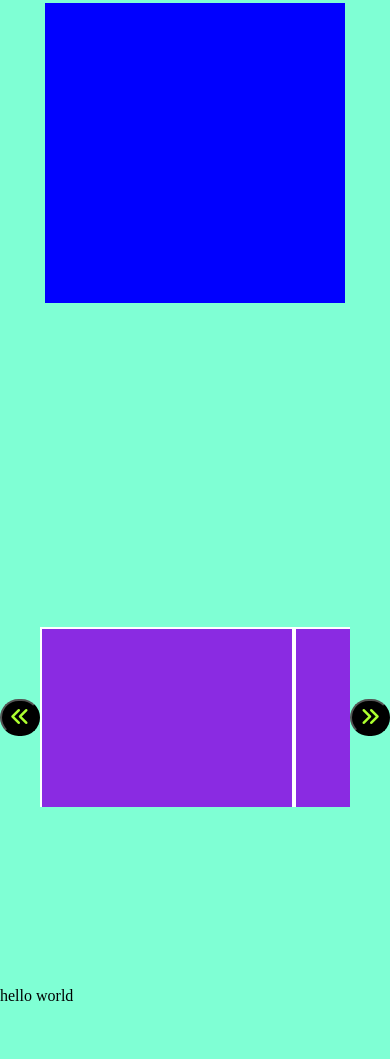
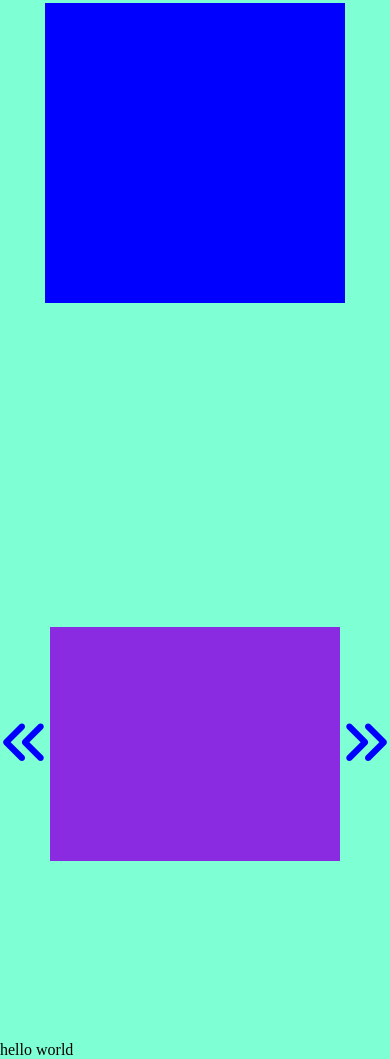
Before and after one commit to Dibendu21062000/horizontalslidebox.github.io, a plain HTML site: page index.html in a window 390 px wide. Shown: the part 375-1434 px from the top of the page. Before the commit the page ends 1380 px from the top, so only its background shows below. Drawn offline with Linux system fonts and the light colour scheme.

Commit message:
Update p5.css

```diff
--- a/p5.css
+++ b/p5.css
@@ -69,13 +69,13 @@ body{
 /* ************************** horizontal slidebox **************************** */
 .smallbox{
     /* margin:auto; */
-    min-width: 250px;
-    height:180px ;
+    min-width: 310px;
+    height:234px ;
     background-color: blueviolet;
-    border: 2px solid white;
+    margin-right: 2px;
 }
 .slidebox{
-    height: 180px;
+    height: 234px;
     display: flex;
     overflow-x: auto;
     overflow-y: hidden;
@@ -86,15 +86,15 @@ body{
 }
 .mainscroll{
     display: flex;
-    align-items: center;
+    align-items: center;    /* adjusts height of button */
 }
 .btn{
-    color: greenyellow;
-    background-color: black;
-    /* outline: none; */
-    padding: 5px 8px;
-    border-radius: 20px;
-    font-size: 20px;
+    color: blue;
+    background-color: aquamarine;
+    border: none;
+    /* padding: 0px 3px; */
+    /* border-radius: 50%; */
+    font-size: 50px;
 }
 /* .slidebox::before{
     position: absolute;
@@ -107,3 +107,12 @@ body{
     background-image: linear-gradient(90deg, black, transparent);
 } */
 /* *************************************************************** */
+
+@media screen and (max-width:450px){
+    .navbar ul li ul{
+        display: none;
+        position:absolute;
+        top:175px;
+        background-color: rgba(0, 0, 0, 0.9);
+    }
+}
```
